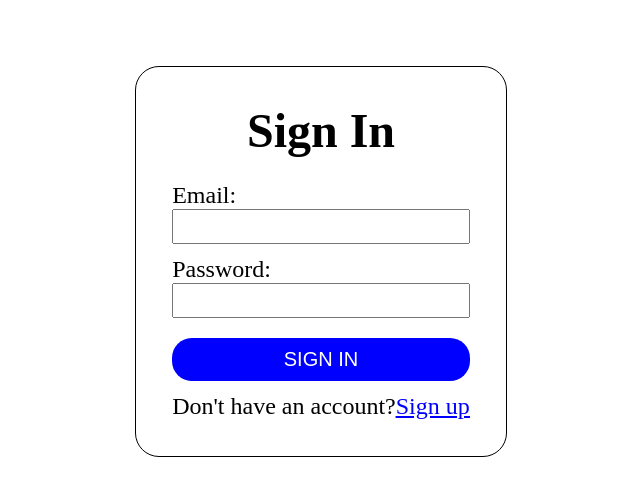
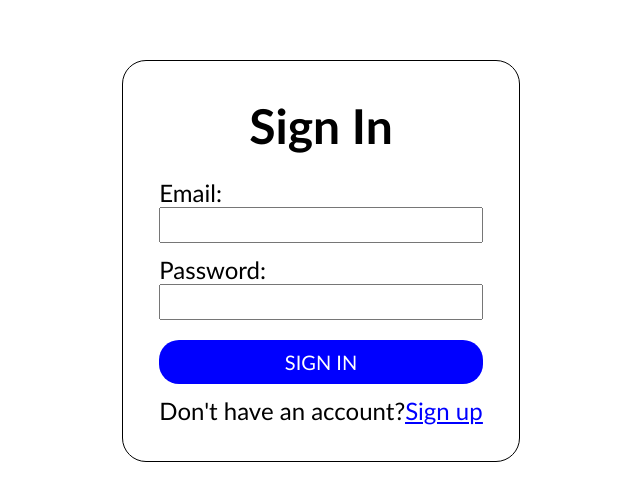
Before and after one commit to yordan-hristov/movie-library-mkit, a React (Create React App) app in the folder client/: page /sign-in in a window 1280 px wide. Shown: the part 139-640 px from the top of the page, without its empty margins (319-959 px from the left). Built offline with nearby package versions, Linux system fonts and the light colour scheme.

Commit message:
Change font-family

```diff
--- a/client/src/index.css
+++ b/client/src/index.css
@@ -2,4 +2,5 @@
   margin: 0;
   padding: 0;
   box-sizing: border-box;
+  font-family: 'Gill Sans', 'Gill Sans MT', Calibri, 'Trebuchet MS', sans-serif;
 }
```
